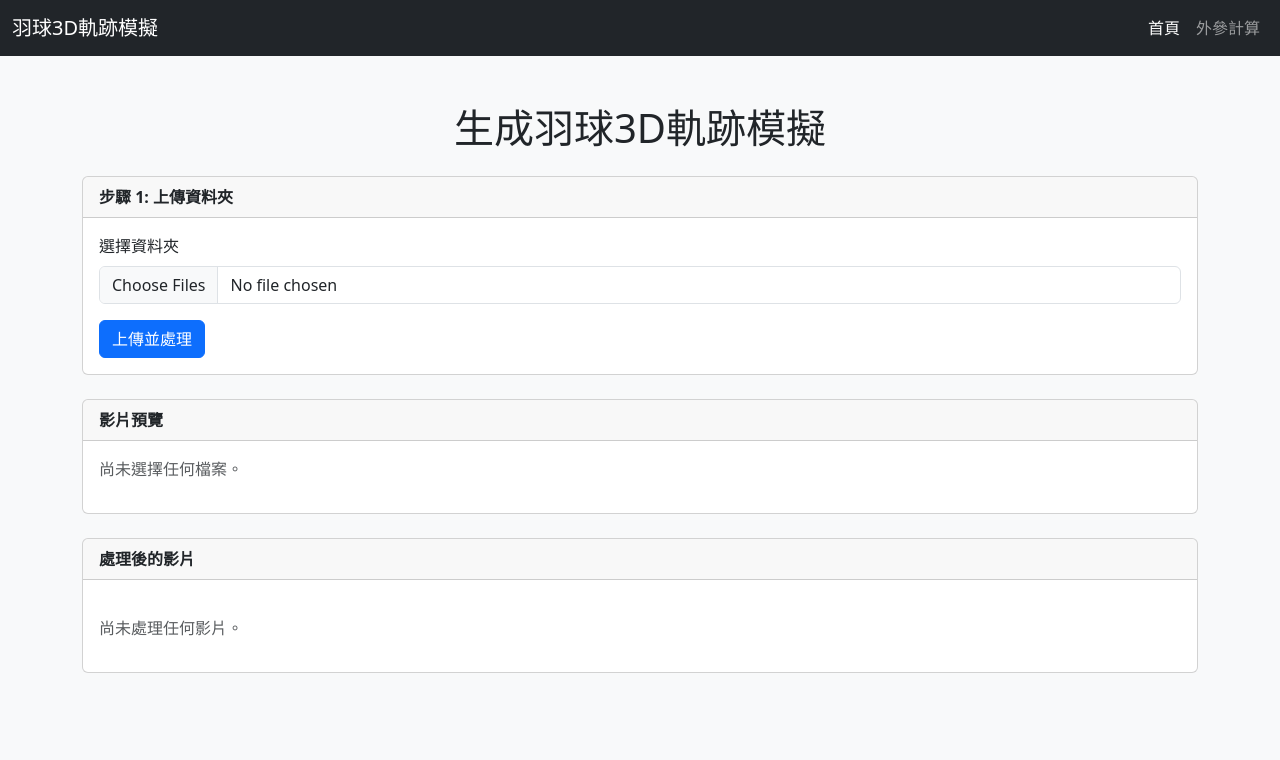
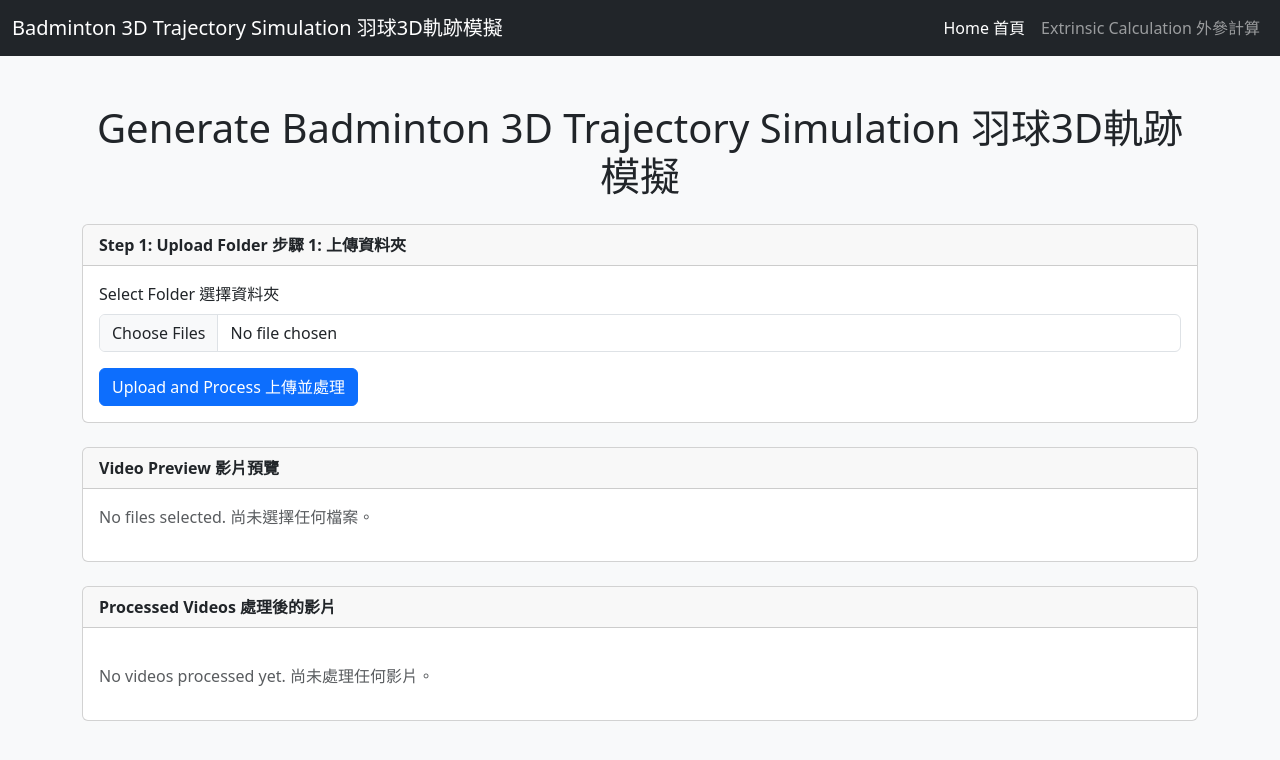
Before and after one commit to jasonkao402/NYCU_CV2024_Final_Project, a Flask app: page / in a window 1280 px wide. Shown: the top 760 px of the page. Run offline with Flask 3, Linux system fonts and the light colour scheme; some libraries are stand-ins or nearby versions.

Commit message:
Add English translation to web pages

```diff
--- a/templates/index.html
+++ b/templates/index.html
@@ -3,7 +3,9 @@
   <head>
     <meta charset="UTF-8" />
     <meta name="viewport" content="width=device-width, initial-scale=1.0" />
-    <title>羽球3D軌跡模擬影片生成</title>
+    <title>
+      Generate Badminton 3D Trajectory Simulation Video 羽球3D軌跡模擬影片生成
+    </title>
     <!-- Bootstrap CSS -->
     <link
       href="https://cdn.jsdelivr.net/npm/bootstrap@5.3.0/dist/css/bootstrap.min.css"
@@ -66,7 +68,9 @@
     <!-- 導航欄 -->
     <nav class="navbar navbar-expand-lg navbar-dark bg-dark">
       <div class="container-fluid">
-        <a class="navbar-brand" href="#">羽球3D軌跡模擬</a>
+        <a class="navbar-brand" href="#"
+          >Badminton 3D Trajectory Simulation 羽球3D軌跡模擬</a
+        >
         <button
           class="navbar-toggler"
           type="button"
@@ -74,17 +78,21 @@
           data-bs-target="#navbarNav"
           aria-controls="navbarNav"
           aria-expanded="false"
-          aria-label="切換導航"
+          aria-label="Toggle navigation 切換導航"
         >
           <span class="navbar-toggler-icon"></span>
         </button>
         <div class="collapse navbar-collapse" id="navbarNav">
           <ul class="navbar-nav ms-auto">
             <li class="nav-item">
-              <a class="nav-link active" aria-current="page" href="/">首頁</a>
+              <a class="nav-link active" aria-current="page" href="/"
+                >Home 首頁</a
+              >
             </li>
             <li class="nav-item">
-              <a class="nav-link" href="/extrinsic">外參計算</a>
+              <a class="nav-link" href="/extrinsic"
+                >Extrinsic Calculation 外參計算</a
+              >
             </li>
           </ul>
         </div>
@@ -93,17 +101,21 @@
 
     <!-- 主容器 -->
     <div class="container my-5">
-      <h1 class="text-center mb-4">生成羽球3D軌跡模擬</h1>
+      <h1 class="text-center mb-4">
+        Generate Badminton 3D Trajectory Simulation 羽球3D軌跡模擬
+      </h1>
 
       <!-- 上傳表單區塊 -->
       <div class="card mb-4">
         <div class="card-header">
-          <strong>步驟 1: 上傳資料夾</strong>
+          <strong>Step 1: Upload Folder 步驟 1: 上傳資料夾</strong>
         </div>
         <div class="card-body">
           <form id="uploadForm">
             <div class="mb-3">
-              <label for="folderInput" class="form-label">選擇資料夾</label>
+              <label for="folderInput" class="form-label"
+                >Select Folder 選擇資料夾</label
+              >
               <input
                 id="folderInput"
                 type="file"
@@ -114,7 +126,9 @@
                 class="form-control"
               />
             </div>
-            <button type="submit" class="btn btn-primary">上傳並處理</button>
+            <button type="submit" class="btn btn-primary">
+              Upload and Process 上傳並處理
+            </button>
           </form>
         </div>
       </div>
@@ -122,11 +136,11 @@
       <!-- 影片預覽區塊 -->
       <div class="card mb-4">
         <div class="card-header">
-          <strong>影片預覽</strong>
+          <strong>Video Preview 影片預覽</strong>
         </div>
         <div class="card-body">
           <div id="videoContainer">
-            <p class="text-muted">尚未選擇任何檔案。</p>
+            <p class="text-muted">No files selected. 尚未選擇任何檔案。</p>
           </div>
         </div>
       </div>
@@ -134,11 +148,13 @@
       <!-- 處理後的影片區塊 -->
       <div class="card mb-4">
         <div class="card-header">
-          <strong>處理後的影片</strong>
+          <strong>Processed Videos 處理後的影片</strong>
         </div>
         <div class="card-body">
           <div id="processedVideoContainer" class="video-container">
-            <p class="text-muted">尚未處理任何影片。</p>
+            <p class="text-muted">
+              No videos processed yet. 尚未處理任何影片。
+            </p>
           </div>
         </div>
       </div>
@@ -148,9 +164,9 @@
     <div id="loadingOverlay" class="d-none">
       <div>
         <div class="spinner-border text-light" role="status">
-          <span class="visually-hidden">載入中...</span>
+          <span class="visually-hidden">Loading... 載入中...</span>
         </div>
-        <p class="mt-3">處理中，請稍候...</p>
+        <p class="mt-3">Processing, please wait... 處理中，請稍候...</p>
       </div>
     </div>
 
@@ -168,7 +184,7 @@
       const loadingOverlay = document.getElementById("loadingOverlay");
 
       /**
-       * 顯示載入覆蓋層
+       * 顯示載入覆蓋層 / Show loading overlay
        */
       function showLoadingOverlay() {
         loadingOverlay.classList.remove("d-none");
@@ -176,23 +192,23 @@
       }
 
       /**
-       * 隱藏載入覆蓋層
+       * 隱藏載入覆蓋層 / Hide loading overlay
        */
       function hideLoadingOverlay() {
         loadingOverlay.classList.add("d-none");
         loadingOverlay.classList.remove("d-flex");
       }
 
-      // 當選擇資料夾時，顯示影片預覽
+      // 當選擇資料夾時，顯示影片預覽 / When a folder is selected, display video preview
       folderInput.addEventListener("change", (event) => {
         const videoFiles = Array.from(event.target.files).filter((file) =>
           file.type.startsWith("video/")
         );
 
-        videoContainer.innerHTML = "<h5>影片預覽</h5>";
+        videoContainer.innerHTML = "<h5>Video Preview 影片預覽</h5>";
         if (videoFiles.length === 0) {
           videoContainer.innerHTML +=
-            '<p class="text-muted">未找到任何影片檔案。</p>';
+            '<p class="text-muted">No video files found. 未找到任何影片檔案。</p>';
         } else {
           const row = document.createElement("div");
           row.className = "row";
@@ -227,17 +243,17 @@
         }
       });
 
-      // 當提交表單時，上傳並處理資料夾
+      // 當提交表單時，上傳並處理資料夾 / On form submission, upload and process the folder
       uploadForm.addEventListener("submit", async (event) => {
-        event.preventDefault(); // 阻止表單提交後重新加載頁面
+        event.preventDefault(); // 阻止表單提交後重新加載頁面 / Prevent page reload after form submission
 
-        // 檢查是否有選擇檔案
+        // 檢查是否有選擇檔案 / Check if any files are selected
         if (folderInput.files.length === 0) {
-          alert("請選擇要上傳的資料夾。");
+          alert("Please select a folder to upload. 請選擇要上傳的資料夾。");
           return;
         }
 
-        // 顯示處理中的提示和背景遮罩
+        // 顯示處理中的提示和背景遮罩 / Show processing indicator and overlay
         showLoadingOverlay();
 
         const formData = new FormData();
@@ -246,15 +262,15 @@
         );
 
         try {
-          // 提交表單並等待伺服器處理
+          // 提交表單並等待伺服器處理 / Submit the form and wait for server processing
           const response = await fetch("/upload", {
             method: "POST",
             body: formData,
           });
 
           if (response.ok) {
-            const videoUrl = await response.text(); // 伺服器返回影片路徑
-            processedVideoContainer.innerHTML = ""; // 清空之前的內容
+            const videoUrl = await response.text(); // 伺服器返回影片路徑 / Server returns video URL
+            processedVideoContainer.innerHTML = ""; // 清空之前的內容 / Clear previous content
 
             const col = document.createElement("div");
             col.className = "col-12 col-sm-6 col-lg-4 mb-3";
@@ -272,7 +288,8 @@
 
             const cardTitle = document.createElement("h5");
             cardTitle.className = "card-title";
-            cardTitle.textContent = "3D軌跡模擬影片";
+            cardTitle.textContent =
+              "3D Trajectory Simulation Video 3D軌跡模擬影片";
 
             cardBody.appendChild(cardTitle);
             card.appendChild(videoElement);
@@ -280,12 +297,12 @@
             col.appendChild(card);
             processedVideoContainer.appendChild(col);
           } else {
-            alert("處理過程中發生錯誤。");
+            alert("An error occurred during processing. 處理過程中發生錯誤。");
           }
         } catch (error) {
-          alert("發生未預期的錯誤。");
+          alert("An unexpected error occurred. 發生未預期的錯誤。");
         } finally {
-          // 隱藏處理中的提示和背景遮罩
+          // 隱藏處理中的提示和背景遮罩 / Hide processing indicator and overlay
           hideLoadingOverlay();
         }
       });
```
Also changed, not shown: templates/extrinsic.html (+123 -119 lines).
